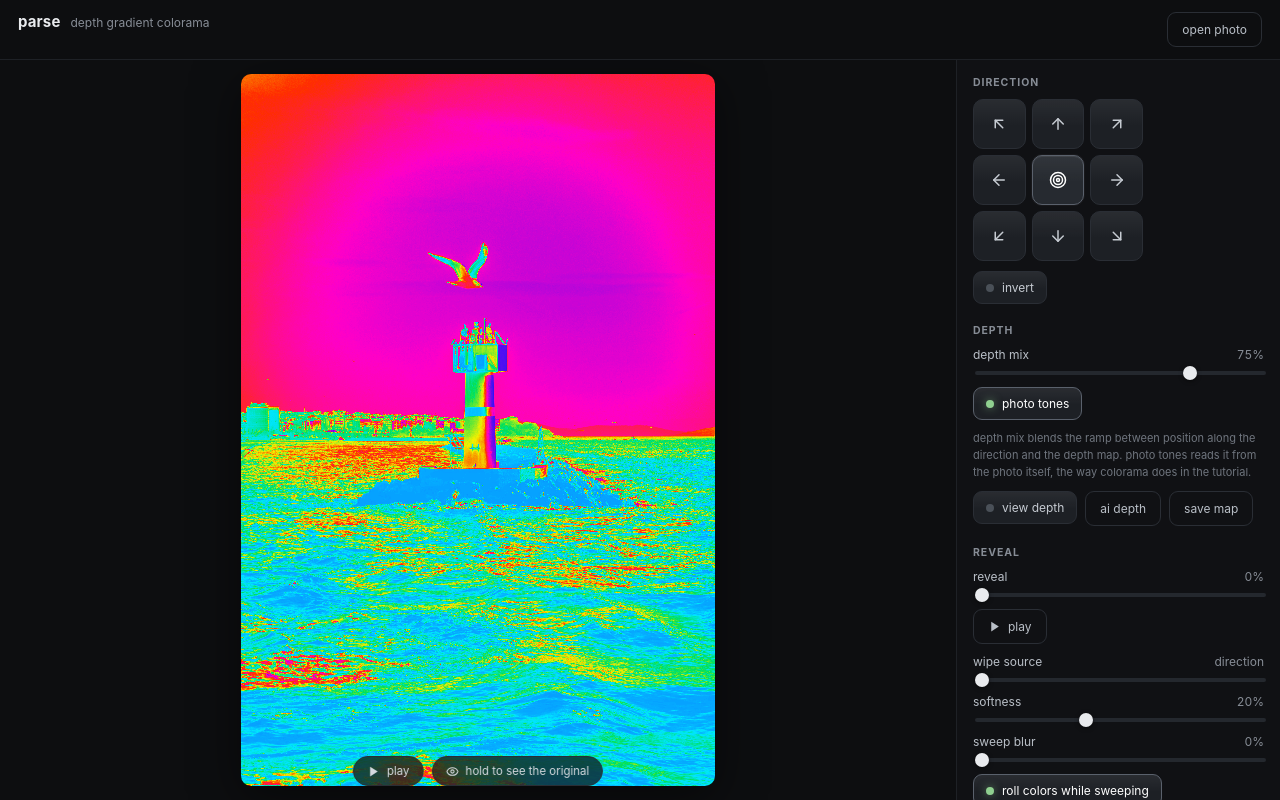
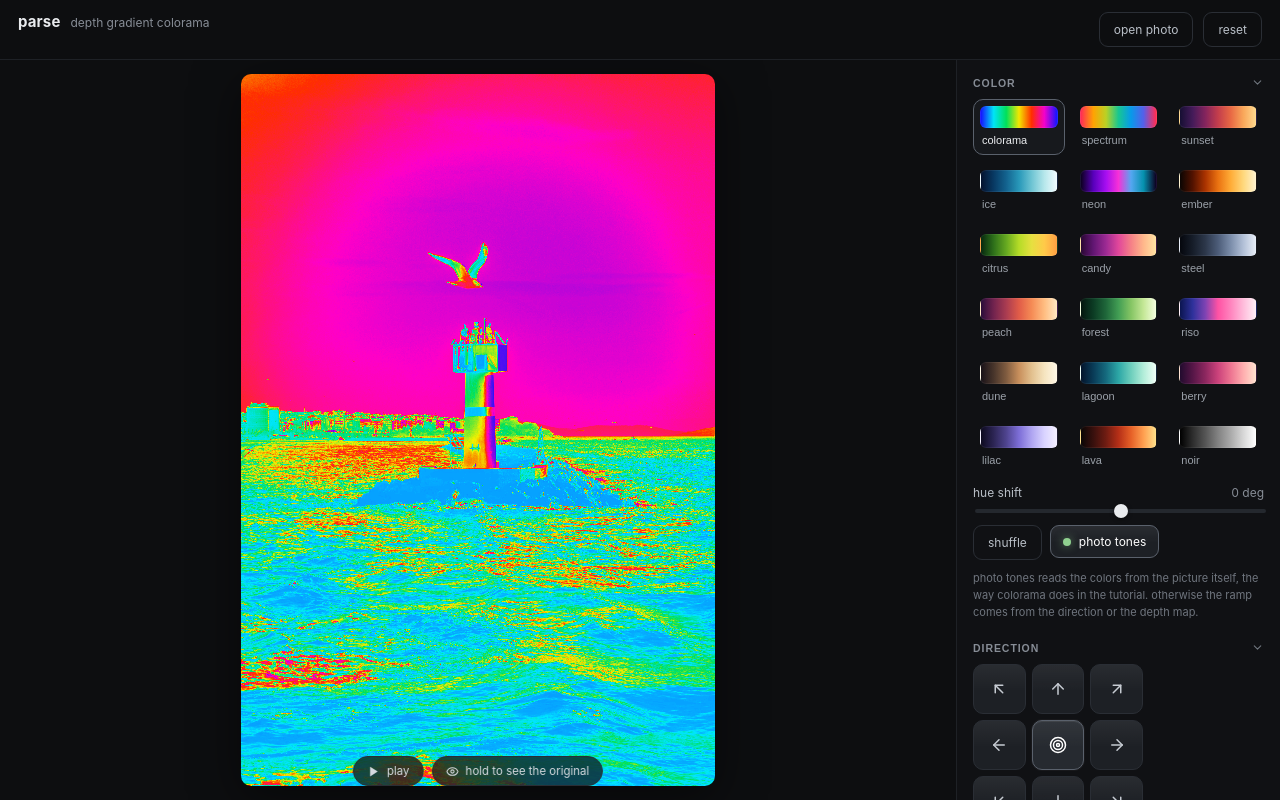
Before and after one commit to sloemo01/parse, a React (Vite) app: page / in a window 1280 px wide. Built offline with nearby package versions, Linux system fonts and the light colour scheme.

Commit message:
ui: cleaner panel with collapsible sections, color section first, 18 combos, shuffle, reset in the top bar

```diff
--- a/src/App.jsx
+++ b/src/App.jsx
@@ -680,6 +680,9 @@ export default function App() {
             default photo
           </button>
         ) : null}
+        <button type="button" className="ghost topbar-btn" onClick={reset}>
+          reset
+        </button>
       </header>
       <main className="main">
         <section className="stage" ref={stageRef}>
@@ -757,7 +760,6 @@ export default function App() {
         <Controls
           value={params}
           onChange={patch}
-          onReset={reset}
           onExport={exportPng}
           onExportVideo={exportVideo}
           onExportLoop={exportLoop}
--- a/src/components/Controls.jsx
+++ b/src/components/Controls.jsx
@@ -1,3 +1,4 @@
+import { useState } from 'react'
 import DirectionPad from './DirectionPad.jsx'
 import { PALETTES, paletteCss } from '../lib/palettes.js'
 
@@ -50,7 +51,45 @@ function Toggle({ label, checked, onChange }) {
   )
 }
 
-export default function Controls({ value, onChange, onReset, onExport, onExportVideo, onExportLoop, recording, onSaveDepth, onAIDepth, aiBusy, onPlay, playing }) {
+function Section({ title, children, defaultOpen = true }) {
+  const [open, setOpen] = useState(defaultOpen)
+  return (
+    <section className={'group' + (open ? '' : ' closed')}>
+      <button type="button" className="group-head" onClick={() => setOpen(!open)} aria-expanded={open}>
+        <h2>{title}</h2>
+        <svg
+          className="chev"
+          width="13"
+          height="13"
+          viewBox="0 0 24 24"
+          fill="none"
+          stroke="currentColor"
+          strokeWidth="2"
+          strokeLinecap="round"
+          strokeLinejoin="round"
+          aria-hidden="true"
+        >
+          <path d="m6 9 6 6 6-6" />
+        </svg>
+      </button>
+      {open && <div className="group-body">{children}</div>}
+    </section>
+  )
+}
+
+export default function Controls({
+  value,
+  onChange,
+  onExport,
+  onExportVideo,
+  onExportLoop,
+  recording,
+  onSaveDepth,
+  onAIDepth,
+  aiBusy,
+  onPlay,
+  playing,
+}) {
   const pct = (v) => `${Math.round(v * 100)}%`
   const {
     dirIndex, invert, depthMix, photo, wipe, wipeSource, soft, sweepBlur, rollColors,
@@ -60,47 +99,54 @@ export default function Controls({ value, onChange, onReset, onExport, onExportV
 
   return (
     <aside className="panel">
-      <section className="group">
-        <h2>direction</h2>
-        <DirectionPad value={dirIndex} onChange={(i) => onChange({ dirIndex: i })} />
-        <Toggle label="invert" checked={invert} onChange={(v) => onChange({ invert: v })} />
-      </section>
-
-      <section className="group">
-        <h2>depth</h2>
+      <Section title="color">
+        <div className="chips">
+          {PALETTES.map((p) => (
+            <button
+              key={p.id}
+              type="button"
+              className={'chip' + (paletteId === p.id ? ' sel' : '')}
+              onClick={() => onChange({ paletteId: p.id })}
+            >
+              <span className="chip-bar" style={{ background: paletteCss(p, hueShift / 180) }} />
+              <span className="chip-name">{p.name}</span>
+            </button>
+          ))}
+        </div>
         <Slider
-          label="depth mix"
-          value={depthMix}
-          min={0}
-          max={1}
-          step={0.01}
-          onChange={(v) => onChange({ depthMix: v })}
-          display={pct}
+          label="hue shift"
+          value={hueShift}
+          min={-180}
+          max={180}
+          step={1}
+          onChange={(v) => onChange({ hueShift: v })}
+          display={(v) => `${Math.round(v)} deg`}
         />
-        <Toggle label="photo tones" checked={photo} onChange={(v) => onChange({ photo: v })} />
-        <p className="hint">
-          depth mix blends the ramp between position along the direction and the depth map. photo tones reads it from
-          the photo itself, the way colorama does in the tutorial.
-        </p>
         <div className="inline">
-          <Toggle label="view depth" checked={viewDepth} onChange={(v) => onChange({ viewDepth: v })} />
           <button
             type="button"
             className="ghost"
-            onClick={onAIDepth}
-            disabled={aiBusy}
-            title="runs depth anything v2 in your browser on the current photo"
+            onClick={() => {
+              const pick = PALETTES[Math.floor(Math.random() * PALETTES.length)]
+              onChange({ paletteId: pick.id, hueShift: Math.round((Math.random() * 2 - 1) * 60) })
+            }}
           >
-            {aiBusy ? 'ai depth...' : 'ai depth'}
+            shuffle
           </button>
-          <button type="button" className="ghost" onClick={onSaveDepth}>
-            save map
-          </button>
+          <Toggle label="photo tones" checked={photo} onChange={(v) => onChange({ photo: v })} />
         </div>
-      </section>
+        <p className="hint">
+          photo tones reads the colors from the picture itself, the way colorama does in the tutorial. otherwise the
+          ramp comes from the direction or the depth map.
+        </p>
+      </Section>
 
-      <section className="group">
-        <h2>reveal</h2>
+      <Section title="direction">
+        <DirectionPad value={dirIndex} onChange={(i) => onChange({ dirIndex: i })} />
+        <Toggle label="invert" checked={invert} onChange={(v) => onChange({ invert: v })} />
+      </Section>
+
+      <Section title="reveal">
         <Slider
           label="reveal"
           value={wipe}
@@ -153,10 +199,39 @@ export default function Controls({ value, onChange, onReset, onExport, onExportV
           the original comes up underneath. slide it toward the depth map for a wipe that follows the scene by depth
           instead.
         </p>
-      </section>
+      </Section>
 
-      <section className="group">
-        <h2>ramp</h2>
+      <Section title="motion">
+        <Toggle label="animate" checked={animate} onChange={(v) => onChange({ animate: v })} />
+        <Slider
+          label="speed"
+          value={speed}
+          min={0}
+          max={1}
+          step={0.01}
+          onChange={(v) => onChange({ speed: v })}
+          display={(v) => v.toFixed(2)}
+        />
+        <Slider
+          label="loop length"
+          value={loopSeconds}
+          min={1}
+          max={12}
+          step={1}
+          onChange={(v) => onChange({ loopSeconds: v })}
+          display={(v) => {
+            const speedNow = Math.max(0.02, speed)
+            const cycles = Math.max(1, Math.round(v * speedNow))
+            return `${(cycles / speedNow).toFixed(1)}s`
+          }}
+        />
+        <p className="hint">
+          export loop records the animate cycle for a whole number of rounds, so the clip repeats without a seam. this
+          slider sets how long it runs.
+        </p>
+      </Section>
+
+      <Section title="effects" defaultOpen={false}>
         <Slider
           label="cycles"
           value={repeat}
@@ -185,17 +260,13 @@ export default function Controls({ value, onChange, onReset, onExport, onExportV
           display={(v) => (v <= 1 ? 'smooth' : `${v}`)}
         />
         <Toggle label="loop ramp" checked={wrap} onChange={(v) => onChange({ wrap: v })} />
-      </section>
-
-      <section className="group">
-        <h2>dither</h2>
         <Toggle
           label="dither"
           checked={dither}
           onChange={(v) => onChange(v && steps <= 1 ? { dither: v, steps: 8 } : { dither: v })}
         />
         <Slider
-          label="amount"
+          label="dither amount"
           value={ditherStrength}
           min={0}
           max={1}
@@ -204,7 +275,7 @@ export default function Controls({ value, onChange, onReset, onExport, onExportV
           display={pct}
         />
         <Slider
-          label="size"
+          label="dither size"
           value={ditherSize}
           min={1}
           max={10}
@@ -232,67 +303,37 @@ export default function Controls({ value, onChange, onReset, onExport, onExportV
           dither patterns the ramp just before the posterize step, breaking stacked colors into ordered dots. it bumps
           steps to 8 when switched on; pull steps back down for a finer grain.
         </p>
-      </section>
+      </Section>
 
-      <section className="group">
-        <h2>palette</h2>
-        <div className="chips">
-          {PALETTES.map((p) => (
-            <button
-              key={p.id}
-              type="button"
-              className={'chip' + (paletteId === p.id ? ' sel' : '')}
-              onClick={() => onChange({ paletteId: p.id })}
-            >
-              <span className="chip-bar" style={{ background: paletteCss(p, hueShift / 180) }} />
-              <span className="chip-name">{p.name}</span>
-            </button>
-          ))}
-        </div>
+      <Section title="depth" defaultOpen={false}>
         <Slider
-          label="hue shift"
-          value={hueShift}
-          min={-180}
-          max={180}
-          step={1}
-          onChange={(v) => onChange({ hueShift: v })}
-          display={(v) => `${Math.round(v)} deg`}
-        />
-      </section>
-
-      <section className="group">
-        <h2>motion</h2>
-        <Toggle label="animate" checked={animate} onChange={(v) => onChange({ animate: v })} />
-        <Slider
-          label="speed"
-          value={speed}
+          label="depth mix"
+          value={depthMix}
           min={0}
           max={1}
           step={0.01}
-          onChange={(v) => onChange({ speed: v })}
-          display={(v) => v.toFixed(2)}
+          onChange={(v) => onChange({ depthMix: v })}
+          display={pct}
         />
-        <Slider
-          label="loop length"
-          value={loopSeconds}
-          min={1}
-          max={12}
-          step={1}
-          onChange={(v) => onChange({ loopSeconds: v })}
-          display={(v) => {
-            const speedNow = Math.max(0.02, speed)
-            const cycles = Math.max(1, Math.round(v * speedNow))
-            return `${(cycles / speedNow).toFixed(1)}s`
-          }}
-        />
-        <p className="hint">
-          export loop records the animate cycle for a whole number of rounds, so the clip repeats without a seam. this
-          slider sets how long it runs.
-        </p>
-      </section>
+        <div className="inline">
+          <Toggle label="view depth" checked={viewDepth} onChange={(v) => onChange({ viewDepth: v })} />
+          <button
+            type="button"
+            className="ghost"
+            onClick={onAIDepth}
+            disabled={aiBusy}
+            title="runs depth anything v2 on the current photo"
+          >
+            {aiBusy ? 'ai depth...' : 'ai depth'}
+          </button>
+          <button type="button" className="ghost" onClick={onSaveDepth}>
+            save map
+          </button>
+        </div>
+        <p className="hint">depth mix blends the ramp between the position along the direction and the depth map.</p>
+      </Section>
 
-      <section className="group">
-        <h2>output</h2>
+      <Section title="output">
         <Slider
           label="blend"
           value={blend}
@@ -324,11 +365,8 @@ export default function Controls({ value, onChange, onReset, onExport, onExportV
           >
             {recording ? 'recording...' : 'export loop'}
           </button>
-          <button type="button" className="ghost" onClick={onReset}>
-            reset
-          </button>
         </div>
-      </section>
+      </Section>
 
       <p className="note">
         on the hosted site the depth runs on a small serverless function that carries the model, so nothing is
--- a/src/styles.css
+++ b/src/styles.css
@@ -452,6 +452,41 @@ button.ghost.icon-btn svg {
   color: #9aa0a8;
 }
 
+.group-head {
+  display: flex;
+  align-items: center;
+  justify-content: space-between;
+  width: 100%;
+  padding: 0;
+  background: none;
+  border: 0;
+  cursor: pointer;
+  color: inherit;
+}
+
+.group-head:hover h2 {
+  color: #d5dae0;
+}
+
+.chev {
+  color: #6f757e;
+  transition: transform 140ms ease;
+}
+
+.group.closed .chev {
+  transform: rotate(-90deg);
+}
+
+.group-body {
+  display: flex;
+  flex-direction: column;
+  gap: 10px;
+}
+
+.chips {
+  grid-template-columns: repeat(auto-fill, minmax(88px, 1fr));
+}
+
 .spacer {
   flex: 1;
 }
```
Also changed, not shown: src/lib/palettes.js, 1 other file (tests, documents, lock files or other folders).
